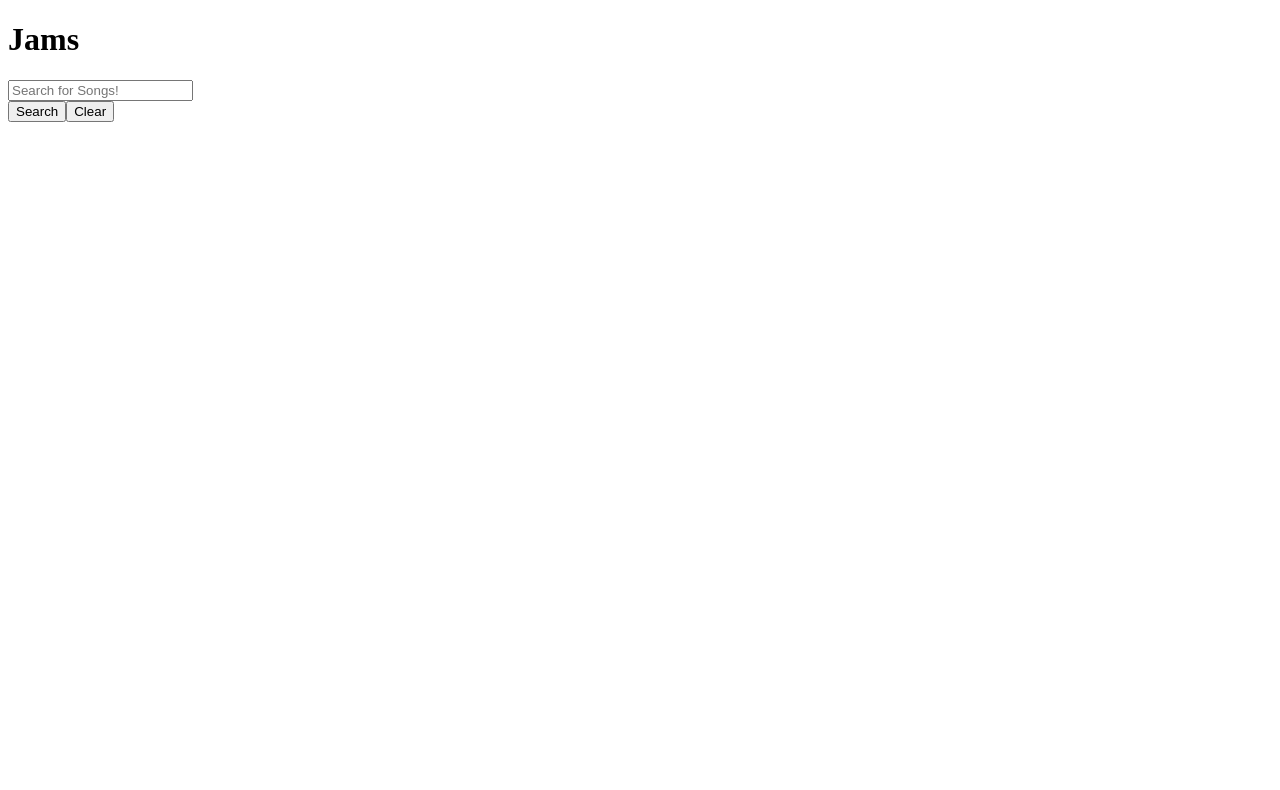
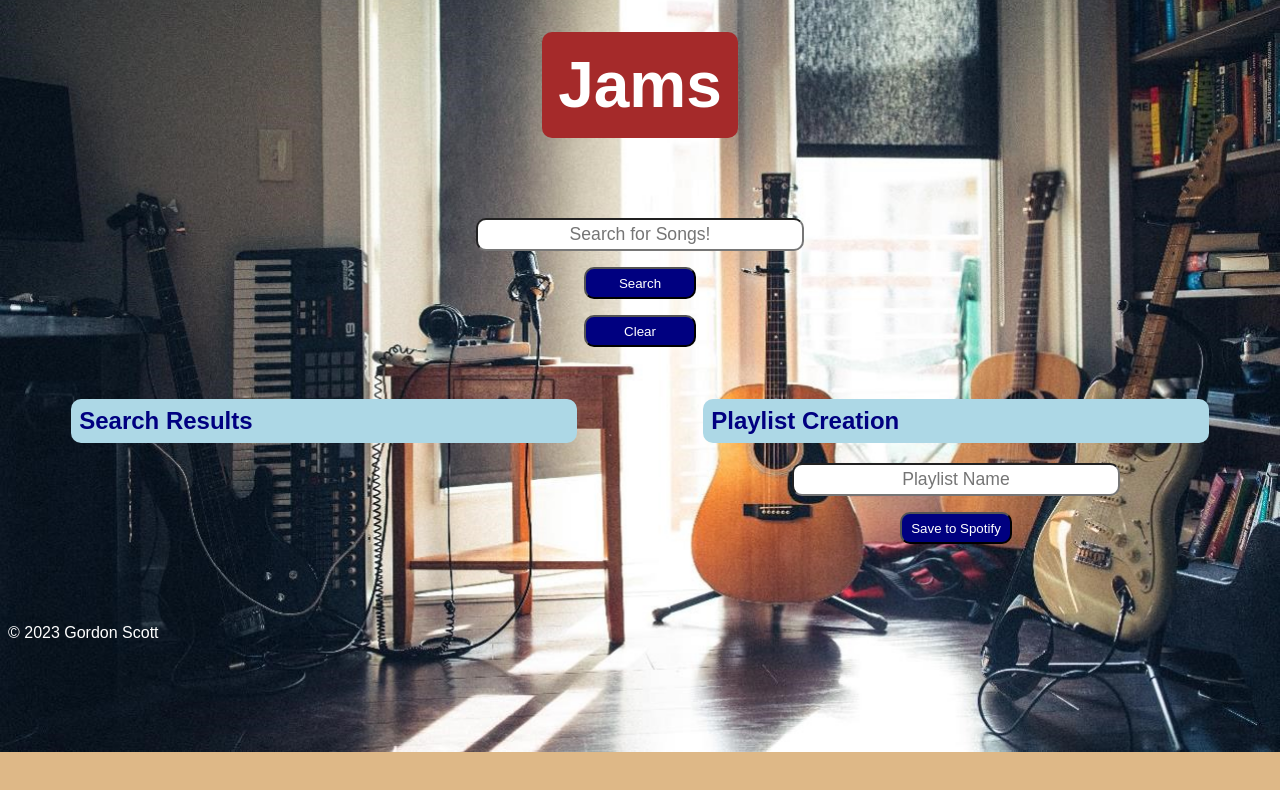
Before and after one commit to gordonscott08/jams, a React (Create React App) app: page / in a window 1280 px wide. Both pictures are taken after a click on the button "Login to Spotify". Shown: the top 790 px of the page. Built offline with nearby package versions, Linux system fonts and the light colour scheme.

Commit message:
Complete playlist populate, remove

```diff
--- a/src/App.css
+++ b/src/App.css
@@ -1,26 +1,133 @@
-* {
+body {
     box-sizing: border-box;
-    font-family: sans-serif;
+    font-family: Arial, Helvetica, sans-serif;
+    font-size: 1rem;
+    background-image: url(./wes-hicks.jpg);
+    background-position: center;
+    background-repeat: no-repeat;
+    background-size: cover;
+    max-width: 100%;
+    background-color: burlywood;
 }
 
-header {
+h1 {
+    font-size: 4rem;
+    color: white;
+    background-color: brown;
+    padding: 1rem;
+    border-radius: 10px;
+    font-weight: bold;
     width: fit-content;
-    margin: 10px auto;
-    text-align: center;
+    margin: 2rem auto 0.5rem;
 }
 
-main {
-    margin: 1rem;
+h2 {
+    color: navy;
+    background-color: lightblue;
+    border-radius: 10px;
+    padding: 0.5rem;
+}
+
+input {
+    height: 1.7rem;
+    width: 20rem;
+    display: block;
+    text-align: center;
+    font-size: 1.1rem;
+    border-radius: 10px;
+}
+
+button {
+    width: fit-content;
+    margin: 1rem auto 1rem;
+    display: block;
+    height: 1.5rem;
+    width: 5rem;
+    background-color: navy;
+    color: white;
+    border-radius: 10px;
+}
+
+#searchSection {
+    width: fit-content;
+    margin: 5rem auto 2rem;
+}
+
+#blocksContainer {
+    width: 100%;
     display: flex;
     justify-content: space-around;
 }
 
-p {
-    color: green;
+.box {
+    width: 40%;
 }
 
-.majorSection {
-    width: 50%;
-    padding: 5px;
-    text-align: center;
+.song {
+    display: flex;
+    background-color: lightblue;
+    padding: 0.5rem;
+    margin: 0.5rem;
+    border-radius: 10px;
 }
+
+h3 {
+    font-size: 1.1rem;
+    color: navy;
+}
+
+h4 {
+    display: inline;
+    color: navy;
+}
+
+.songText {
+    width: 75%;
+}
+
+.largeButton {
+    display: block;
+    width: 7rem;
+    height: 2rem;
+    display: inline;
+}
+
+#submit, #clear {
+    display: block;
+}
+
+#userPlaylistName {
+    margin: 1rem auto 0;
+}
+
+#submitContainer {
+    width: fit-content;
+    margin: 0 auto;
+}
+
+#submitContainer > * {
+    display: block;
+}
+
+#submitBtn {
+    display: block;
+    margin: 0.5rem auto;
+}
+
+input:focus {
+    background-color: khaki;
+}
+
+span {
+    color: navy;
+    background-color: lightblue;
+    padding: 0.5rem;
+    border-radius: 10px;
+    width: fit-content;
+    margin: 0 auto;
+}
+
+footer {
+    margin-top: 4rem;
+    color: white;
+}
--- a/src/App.js
+++ b/src/App.js
@@ -3,10 +3,11 @@ import { ResultsCard } from "./ResultsCard/ResultsCard";
 import { renewToken } from "./mockData.js";
 import { SearchCard } from "./SearchCard/SearchCard.js";
 import { PlayListCard } from "./PlayListCard/PlayListCard.js";
+import './App.css';
 
 function App() {
   const [loggedIn, setLoggedIn] = useState(false);
-  const [searchResults,setSearchResults] = useState(null);
+  const [searchResults, setSearchResults] = useState([]);
   const [selectedSongs, setSelectedSongs] = useState([]);
 
   useEffect(()=>{
@@ -22,18 +23,27 @@ function App() {
     setLoggedIn(true);
   }
 
-  function toggleSelectedSong(songObj) {
+  function addSong(songObj) {
     console.log(songObj.id);
-    //if the selectedSongs array includes this song, remove it from selected songs, and add it to search results.
-    if (selectedSongs.some((item)=>item.id === songObj.id)) {
-      setSelectedSongs(prevSelected => prevSelected.filter(item => item !== songObj))
-      setSearchResults(prevResults => [songObj, ...prevResults])
-    //otherwise add to selected songs, and remove from search results
+    //add to selected and remove from search results.
+      setSelectedSongs(prevSelected => [songObj, ...prevSelected]);
+      setSearchResults(prevResults => prevResults.filter(item => item.id !== songObj.id))
+    console.log(selectedSongs)
+  }
+
+  function removeSong(songObj) {
+    //remove from selected. Add back to search results unless it's alredy there.
+    setSelectedSongs(prevSelected => prevSelected.filter(item => item.jamsId !== songObj.jamsId));
+    //if search results already include the removed song, exit sub. If not, add the song to search results.
+    if (searchResults.some((item)=>item.id === songObj.id)) {
+      console.log(`Sent object has id: ${songObj.id}.`)
+      console.log('true');
+      return;
     } else {
-      setSelectedSongs(prevSelected => [songObj, ...prevSelected]);
-      setSearchResults(prevResults => prevResults.filter(item => item!== songObj))
+      console.log(`Sent object has id: ${songObj.id}.`)
+      console.log('false');
+      setSearchResults(prevResults => [songObj, ...prevResults]);
     }
-    console.log(selectedSongs)
   }
 
   return (
@@ -42,11 +52,15 @@ function App() {
       <h1>Jams</h1>
       <SearchCard loggedIn={loggedIn} handleLoginButton={handleLoginButton} setSearchResults={setSearchResults} />
      </header>
-      {searchResults && <ResultsCard tracksArr={searchResults} loggedIn={loggedIn} toggleSelectedSong={toggleSelectedSong}/>}
-      {searchResults && <PlayListCard tracksArr={selectedSongs} loggedIn={loggedIn} toggleSelectedSong={toggleSelectedSong}/>}
+     <main>
+      <div id="blocksContainer">
+      {loggedIn && <ResultsCard tracksArr={searchResults} addSong={addSong} removeSong={removeSong} />}
+      {loggedIn && <PlayListCard tracksArr={selectedSongs} addSong={addSong} removeSong={removeSong} setSelectedSongs={setSelectedSongs} setSearchResults={setSearchResults} />}
+      </div>
+    </main>
+    <footer>&copy; 2023 Gordon Scott</footer>
     </>
   )
 }
 
-
 export default App;
--- a/src/PlayListCard/PlayListCard.js
+++ b/src/PlayListCard/PlayListCard.js
@@ -1,19 +1,66 @@
-import React from "react";
+import React, { useState } from "react";
 import { Song } from "../Song/Song";
 
 export function PlayListCard(props) {
-    const {tracksArr, loggedIn, toggleSelectedSong} = props;
+    const {tracksArr, addSong, removeSong, setSelectedSongs, setSearchResults} = props;
 
-    const songsBlock = (
+    const [text, setText] = useState('');
+    const [submitted, setSubmitted] = useState(false);
+
+    const handleTextChange = (event) => {
+        setText(event.target.value);
+      }
+
+    const handleSubmit = () => {
+        if (text.length === 0) {
+            alert('Please enter a playlist name first.');
+            document.getElementById('userPlaylistName').focus();
+            return;
+        }
+        if (tracksArr.length === 0) {
+            alert('Please add a song to the playlist first.');
+            setText('');
+            document.getElementById('userInput').focus();
+            return;
+        }
+        setSubmitted(true);
+    }
+
+    const handleNewSearch = () => {
+        setSearchResults([]);
+        setSelectedSongs([]);
+        setSubmitted(false);
+        setText('');
+        document.getElementById('userInput').focus();
+    }
+
+    const songsSection = (
         <section className="songsBlock">
-        <p>The length of the tracks Arr is {tracksArr.length}</p>
-            {tracksArr.map((item) => (<Song toggleSelectedSong={toggleSelectedSong} fullObj={item} key={item.id} id={item.id} name={item.name} album={item.album.name} artist={item.artists[0].name} />))}
+            {tracksArr.map((item,idx) => (<Song removeButton={true} jamsId={item.jamsId} fullObj={item} addSong={addSong} removeSong={removeSong} key={idx} id={item.id} name={item.name} album={item.album.name} artist={item.artists[0].name} />))}
         </section>
     )
+
+    const submitSection = (
+        <div id="submitContainer">
+            {!submitted &&
+            <>
+            <input type="text" value={text} onChange={handleTextChange} name="playlistName" id="userPlaylistName" placeholder="Playlist Name" />
+            <button id="submitPlaylistButton" onClick={handleSubmit} className="largeButton">Save to Spotify</button>
+            </>}
+            {submitted &&
+            <>
+            <span id="savedMessage">Playlist Saved</span>
+            <button id="newSearchButton" onClick={handleNewSearch} className="largeButton">New Search</button>
+            </>}
+        </div>
+    )
+
+
     return(
-        <section className="majorSection">
-        <h2>Playlist</h2>
-        {loggedIn && songsBlock}
-        </section>
+    <section id="playlist" className="box">
+        <h2>Playlist Creation</h2>
+        {songsSection}
+        {submitSection}
+    </section>
     )
 }
--- a/src/ResultsCard/ResultsCard.js
+++ b/src/ResultsCard/ResultsCard.js
@@ -3,19 +3,18 @@ import { Song } from "../Song/Song"
 
 
 export function ResultsCard(props) {
-    const {tracksArr, loggedIn, toggleSelectedSong} = props;
+    const {tracksArr, addSong, removeSong} = props;
 
     const songsBlock = (
         <section className="songsBlock">
-        <p>The length of the tracks Arr is {tracksArr.length}</p>
-            {tracksArr.map((item) => (<Song toggleSelectedSong={toggleSelectedSong} fullObj={item} key={item.id} id={item.id} name={item.name} album={item.album.name} artist={item.artists[0].name} />))}
+            {tracksArr.map((item) => (<Song addSong={addSong} removeSong={removeSong} fullObj={item} key={item.id} id={item.id} name={item.name} album={item.album.name} artist={item.artists[0].name} />))}
         </section>
     )
 
     return(
-        <section className="majorSection">
+        <section id="results" className="box">
         <h2>Search Results</h2>
-        {loggedIn && songsBlock}
+        {songsBlock}
         </section>
     )
 }
--- a/src/SearchCard/SearchCard.js
+++ b/src/SearchCard/SearchCard.js
@@ -11,7 +11,7 @@ export function SearchCard(props) {
         console.log(text);
       }
 
-    const handleSubmitClick = () => {
+    const handleSubmit = () => {
         const requestTracks = async function (text) {
             console.log('Requesting tracks.')
             const response = await getTracks(text);
@@ -19,11 +19,12 @@ export function SearchCard(props) {
             console.log('Tracks saved.')
           }
           requestTracks(text);
+          setText('');
     }
 
     const handleClear = () => {
         setText('');
-        setSearchResults(null);
+        setSearchResults([]);
         document.getElementById('userInput').focus();
     }
 
@@ -32,15 +33,17 @@ export function SearchCard(props) {
         <div id="searchElementsContainer">
             <input type="text" onChange={handleTextChange} value={text} name="search" id="userInput" placeholder="Search for Songs!"></input>
             <div id="searchButtonContainer">
-                <button id="submit" onClick={handleSubmitClick} class="largeButton">Search</button>
-                <button id="clear" onClick={handleClear} class="largeButton">Clear</button>
+                <button id="submit" onClick={handleSubmit} className="largeButton">Search</button>
+                <button id="clear" onClick={handleClear} className="largeButton">Clear</button>
             </div>
         </div>
     </section>
     )
 
     const loginSection = (
+        <section id="searchSection">
         <button onClick={handleLoginButton} className="largeButton">Login to Spotify</button>
+        </section>
     )
 
     return (
--- a/src/Song/Song.js
+++ b/src/Song/Song.js
@@ -1,18 +1,33 @@
 import React from "react";
+import { generatePrimaryKey } from "../utilities";
 
-export function Song({id, name, artist, album, fullObj, toggleSelectedSong}) {
+export function Song({id, name, artist, album, fullObj, addSong, removeSong, removeButton}) {
 
     const handleClick = ()=> {
-        toggleSelectedSong(fullObj);
+        if (removeButton) {
+            removeSong(fullObj);
+        } else {
+            const storedSong = {
+                jamsId: generatePrimaryKey(),
+                id: id,
+                name: name,
+                artists: [{name: artist}],
+                album: {name: album}
+            }
+            addSong(storedSong);
+        }
     }
 
     return (
         <section className="song">
             <h4>{name}</h4>
-            <h5>{id}</h5>
             <h5>{artist}</h5>
             <h5>{album}</h5>
-            <button onClick={handleClick}>Toggle</button>
+            <button onClick={handleClick}>{removeButton ? 'Remove' : 'Add'}</button>
         </section>
     )
 }
+
+/*
+
+*/
--- /dev/null
+++ b/src/utilities.js
@@ -0,0 +1,6 @@
+let nextId = 0;
+export function generatePrimaryKey() {
+  const result = nextId;
+  nextId += 1;
+  return result;
+}
```
Also changed, not shown: src/wes-hicks.jpg (added).
